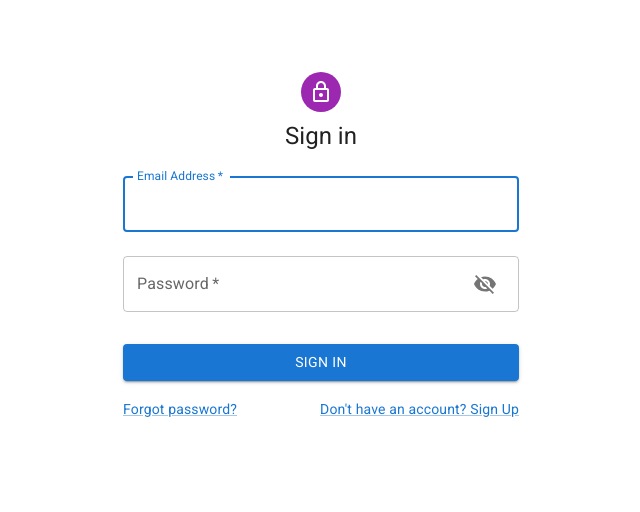
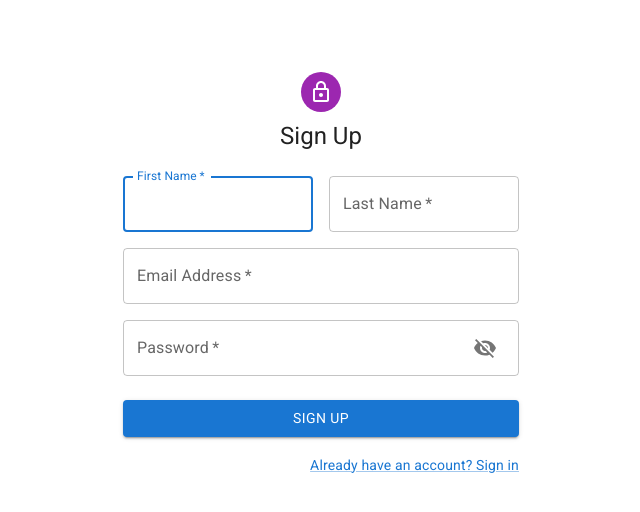
Before and after one commit to giuseppe-j/gestione-presenze, a React (Vite) app: page /sign-up in a window 1280 px wide. Shown: the top 512 px of the page, without its empty margins (319-959 px from the left). Built offline with nearby package versions, Linux system fonts and the light colour scheme.

Commit message:
register page

```diff
--- a/package.json
+++ b/package.json
@@ -20,6 +20,7 @@
     "@types/react": "^18.0.22",
     "@types/react-dom": "^18.0.7",
     "@vitejs/plugin-react": "^2.2.0",
+    "react-router-dom": "^6.4.3",
     "typescript": "^4.6.4",
     "vite": "^3.2.0"
   }
--- a/src/App.tsx
+++ b/src/App.tsx
@@ -1,13 +1,23 @@
-import { useState } from 'react'
-import reactLogo from './assets/react.svg'
+import {
+  BrowserRouter,
+  Route,
+  Routes,
+} from "react-router-dom";
 import './App.css'
 import SignIn from './components/SignIn'
+import SignUp from "./components/SignUp";
 
 const App = ()  => {
 
   return (
     <div className="App">
-      <SignIn />
+    <BrowserRouter>
+      <Routes>
+        <Route path="/sign-up" element={<SignUp /> }/>
+        <Route path="/sign-in" element={<SignIn />} />
+        <Route path="/" element={<SignIn />} />
+      </Routes>
+    </BrowserRouter>
     </div>
   )
 }
--- a/src/components/SignIn.tsx
+++ b/src/components/SignIn.tsx
@@ -89,7 +89,7 @@ export default function SignIn() {
                   </Link>
                 </Grid>
                 <Grid item>
-                  <Link href="#" variant="body2">
+                  <Link href="/sign-up" variant="body2">
                     {"Don't have an account? Sign Up"}
                   </Link>
                 </Grid>
--- /dev/null
+++ b/src/components/SignUp.tsx
@@ -0,0 +1,120 @@
+import React, { useState } from 'react';
+import { Avatar, Box, Button, Container, CssBaseline, Grid, IconButton, InputAdornment, Link, TextField, ThemeProvider, Typography } from '@mui/material';
+import Visibility from '@mui/icons-material/Visibility';
+import VisibilityOff from '@mui/icons-material/VisibilityOff';
+import LockOutlinedIcon from '@mui/icons-material/LockOutlined';
+import * as Constants from "../shared/constants";
+
+export default function SignUp() {
+  const [showPassword, setShowPassword] = useState(false);
+  const handleSubmit = (event: React.FormEvent<HTMLFormElement>) => {
+    event.preventDefault();
+    const data = new FormData(event.currentTarget);
+    console.log({
+      email: data.get('email'),
+      password: data.get('password'),
+    });
+  };
+
+  const handleClickShowPassword = () => {
+    setShowPassword(!showPassword);
+  };
+
+  const handleMouseDownPassword = (event: React.MouseEvent<HTMLButtonElement>) => {
+    event.preventDefault();
+  };
+
+  return (
+      <Container component="main" maxWidth="xs">
+        <CssBaseline />
+        <Box
+          sx={{
+            marginTop: 8,
+            display: 'flex',
+            flexDirection: 'column',
+            alignItems: 'center',
+          }}
+        >
+          <Avatar sx={{ m: 1, bgcolor: 'secondary.main' }}>
+            <LockOutlinedIcon />
+          </Avatar>
+          <Typography component="h1" variant="h5">
+            {Constants.SIGN_UP}
+          </Typography>
+          <Box component="form" noValidate onSubmit={handleSubmit} sx={{ mt: 3 }}>
+            <Grid container spacing={2}>
+              <Grid item xs={12} sm={6}>
+                <TextField
+                  autoComplete="given-name"
+                  name="firstName"
+                  required
+                  fullWidth
+                  id="firstName"
+                  label="First Name"
+                  autoFocus
+                />
+              </Grid>
+              <Grid item xs={12} sm={6}>
+                <TextField
+                  required
+                  fullWidth
+                  id="lastName"
+                  label="Last Name"
+                  name="lastName"
+                  autoComplete="family-name"
+                />
+              </Grid>
+              <Grid item xs={12}>
+                <TextField
+                  required
+                  fullWidth
+                  id="email"
+                  label="Email Address"
+                  name="email"
+                  autoComplete="email"
+                />
+              </Grid>
+              <Grid item xs={12}>
+                <TextField
+                  required
+                  fullWidth
+                  name="password"
+                  label="Password"
+                  type={showPassword ? 'text' : 'password'}
+                  id="password"
+                  autoComplete="new-password"
+                  InputProps={{
+                    endAdornment: (
+                      <InputAdornment position='end'>
+                        <IconButton
+                          aria-label='toggle password visibility'
+                          onClick={handleClickShowPassword}
+                          onMouseDown={handleMouseDownPassword}>
+                          {showPassword ? <Visibility /> : <VisibilityOff />}
+                        </IconButton>
+                      </InputAdornment>
+                    ),
+                  }}
+                />
+              </Grid>
+            </Grid>
+            <Button
+              type="submit"
+              fullWidth
+              variant="contained"
+              sx={{ mt: 3, mb: 2 }}
+            >
+              {Constants.SIGN_UP}
+            </Button>
+            <Grid container justifyContent="flex-end">
+              <Grid item>
+                <Link href="/sign-in" variant="body2">
+                  Already have an account? Sign in
+                </Link>
+              </Grid>
+            </Grid>
+          </Box>
+        </Box>
+      </Container>
+  );
+}
--- a/src/shared/constants.tsx
+++ b/src/shared/constants.tsx
@@ -1 +1,2 @@
 export const SIGN_IN = "Sign in";
+export const SIGN_UP = "Sign Up";
```
Also changed, not shown: 1 other file (tests, documents, lock files or other folders).
